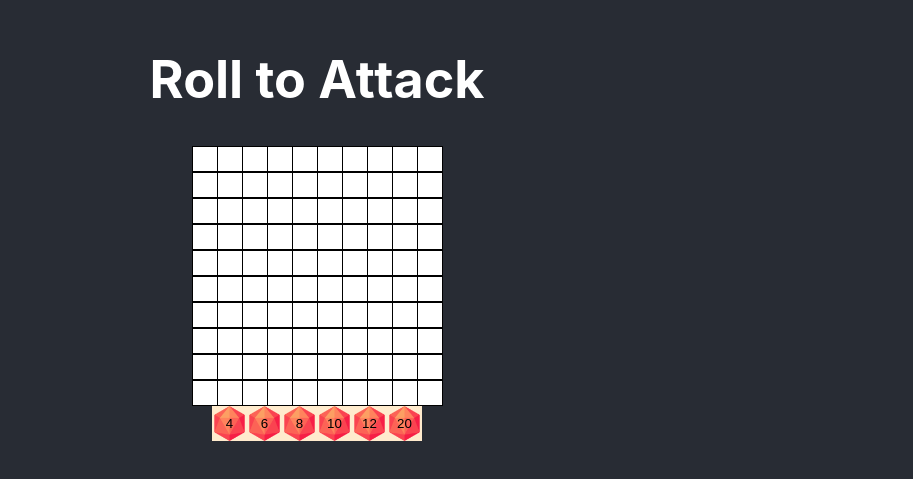
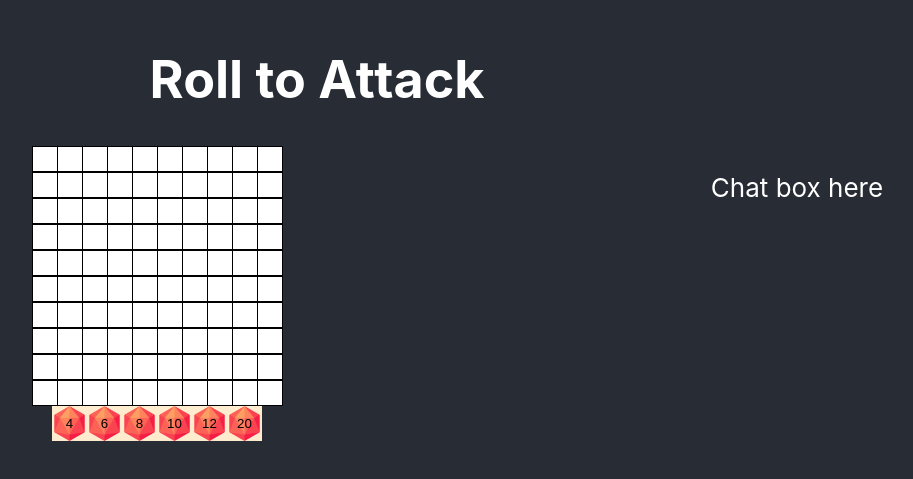
Before and after one commit to S4-K1/roll-to-hit, a React (Create React App) app: page / in a window 1280 px wide. Shown: the part 173-652 px from the top of the page, without its empty margins (323-1236 px from the left). Built offline with nearby package versions, Linux system fonts and the light colour scheme.

Commit message:
Setting up the chat box

```diff
--- a/src/App.css
+++ b/src/App.css
@@ -13,6 +13,25 @@
   color: white;
 }
 
+.mainContainer {
+  display: flex;
+  width: 100%;
+  justify-content: space-between;
+}
+
+.mainGame {
+  display: flex;
+  flex-direction: column;
+  align-items: center;
+  width: 75%;
+}
+
+.rightSideMenu {
+  width: 25%;
+  float: right;
+}
+
 .diceContainer {
   display: flex;
+  justify-content: space-between;
 }
--- a/src/App.js
+++ b/src/App.js
@@ -7,6 +7,8 @@ function App() {
     <div className="App">
       <header className="App-header">
         <h1>Roll to Attack</h1>
+        <div className="mainContainer">
+          <div className="mainGame">
             <div>
               <Board />
             </div>
@@ -18,6 +20,12 @@ function App() {
               <DiceRoller dice={12} />
               <DiceRoller dice={20}/>
             </div>
+          </div>
+          <div className="rightSideMenu">
+            <p>Chat box here</p>
+          </div>
+        </div>
+
       </header>
     </div>
   );
```
Lines whose indentation alone changed are shown as unchanged.
